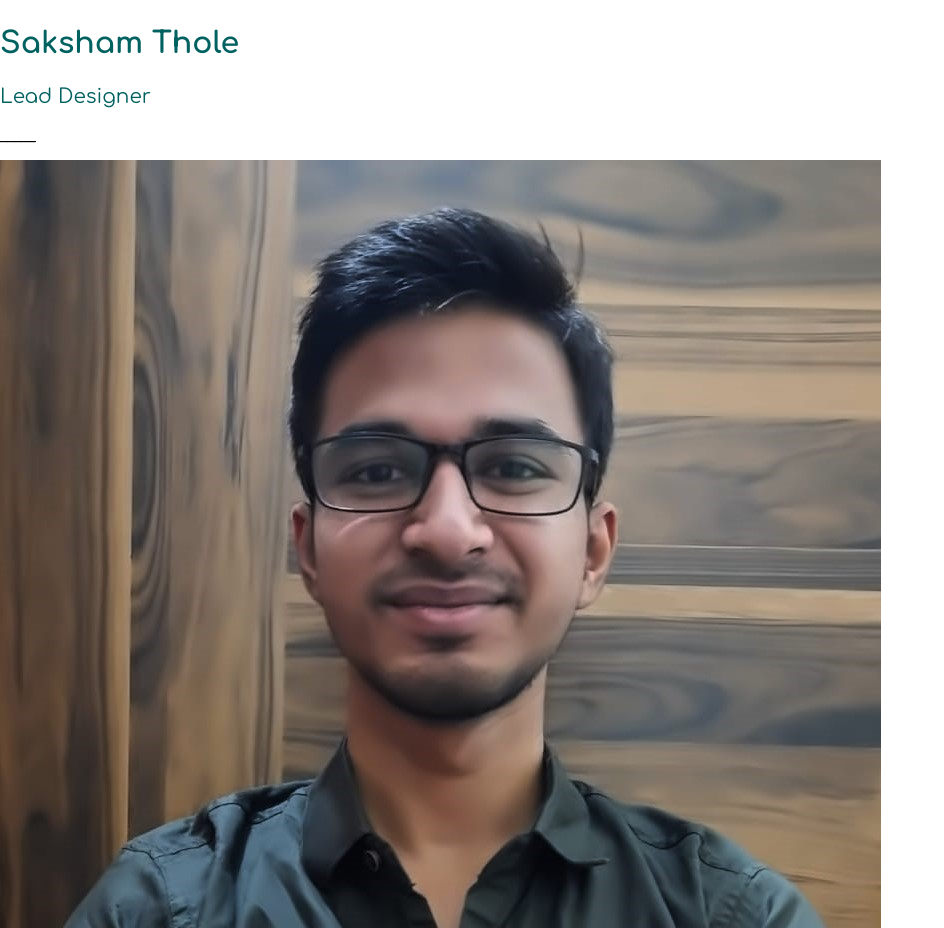
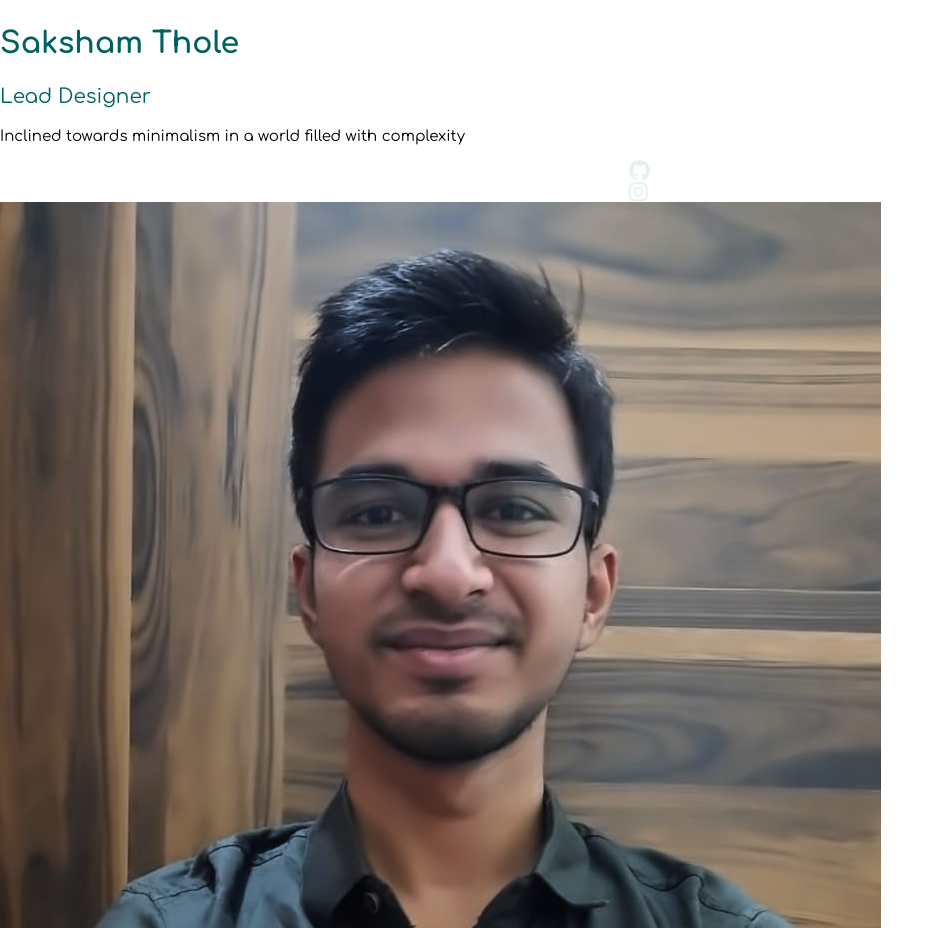
Before and after one commit to shaansundar/AboutPage, a Next.js app: page /about in a window 1280 px wide. Shown: the part 5243-6171 px from the top of the page, without its empty margins (0-944 px from the left). Built offline with nearby package versions, Linux system fonts and the light colour scheme.

Commit message:
Minor edits

```diff
--- a/components/Feature.js
+++ b/components/Feature.js
@@ -13,7 +13,7 @@ import { FontAwesomeIcon } from "@fortawesome/react-fontawesome";
 function Icon({icon}) {
   return (
       <div className="flex items-center justify-center h-300 w-300 rounded-full transform hover:scale-105 duration-300 mb-10 ease-in-out mr-iconcontentrightmargin">
-        <FontAwesomeIcon icon={icon} size="10x" color="#288782" />
+        <FontAwesomeIcon icon={icon} size="8x" color="#288782" />
       </div>
   );
 }
--- a/components/Hero.js
+++ b/components/Hero.js
@@ -8,7 +8,7 @@ function Hero(props) {
     from-green-dark
     to-green-light ">
       <div className="container mx-auto flex px-5 py-24 md:flex-row flex-col items-center">
-        <div className="lg:max-w-heroimgwidth lg:w-heroimgwidth md:w-1/2 w-5/6 mb-10 md:mb-0 mb transform hover:scale-110 duration-300 ease-in-out">
+        <div className="lg:max-w-heroimgwidth lg:w-heroimgwidth md:w-1/2 w-5/6 mb-10 md:mb-0 mb scale-125 transform hover:scale-125 mr-10 duration-300 ease-in-out">
           <img className="object-cover object-center rounded" alt="hero" src="/hero.png" />
         </div>
         <div className="lg:flex-grow md:w-1/2 lg:pl-24 md:pl-16 flex flex-col md:items-start md:text-left items-center text-center">
--- a/components/team.json
+++ b/components/team.json
@@ -43,10 +43,10 @@
         "name": "Saksham Thole",
         "post": "Lead Designer",
         "image": "/saksham.jpeg",
-        "quote":"_____",
+        "quote":"Inclined towards minimalism in a world filled with complexity",
         "linkedin":"",
-        "insta":"",
-        "github":"",
+        "insta":"https://www.instagram.com/saksham.thole",
+        "github":"https://github.com/Sakshamthole",
         "twitter":""
     },
     {
```
